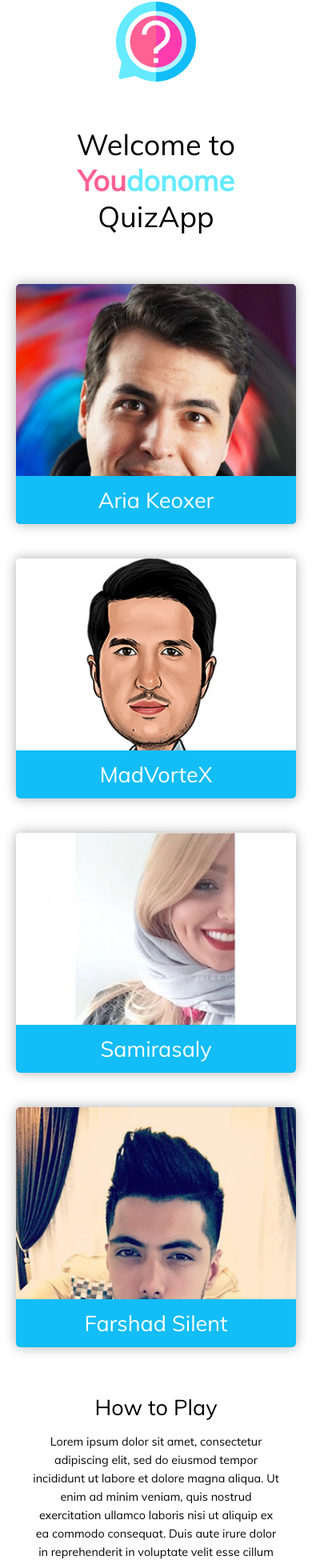
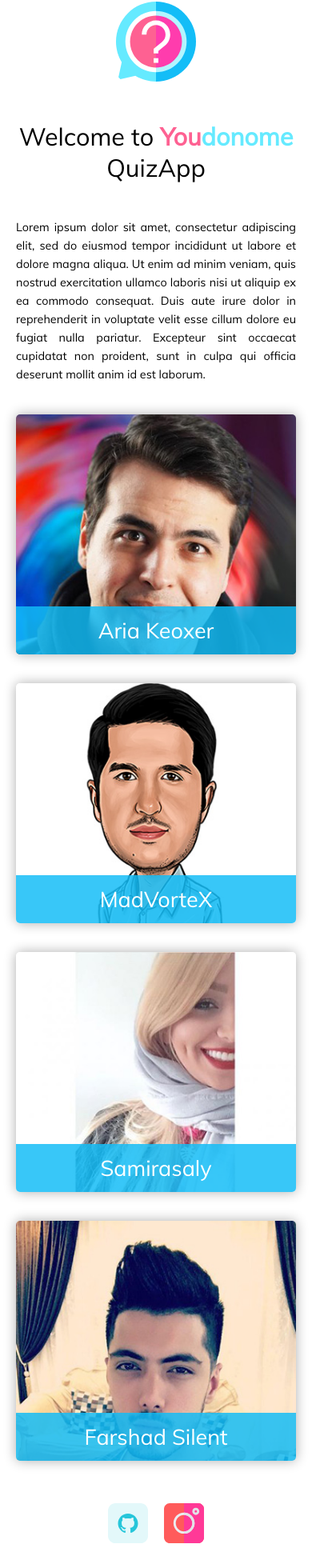
Before and after one commit to samanrashidii/youdonome, a Vue app: page / in a window 390 px wide. Shown: the part 38-1993 px from the top of the page at 80% size. Built offline with nearby package versions, Linux system fonts and the light colour scheme.

Commit message:
fix: homepage UI issues for mobile view

```diff
--- a/src/sass/components/profile-box.scss
+++ b/src/sass/components/profile-box.scss
@@ -5,6 +5,9 @@
     margin-top:100px;
     @media (max-width: $tablet-screen) {
         margin-top:40px;
+    }
+    @media (max-width: $mobile-screen) {
+        margin-top:20px;
     }
 }
 
@@ -33,7 +36,7 @@
         color: $color-white;
         text-align: center;
         padding:13px 5px;
-        background-color: $color-primary-dark;
+        background-color: $color-primary-transparent;
         z-index: 10;
     }
     @media (max-width: $laptop-screen) {
@@ -43,6 +46,9 @@
         width: 100%;
         margin:1.2rem auto;
     }
+    @media (max-width: $mobile-screen) {
+        margin:1rem auto;
+    }
     @media (max-width: $mobile-screen-xs) {
         height: $profile-box-height-xs;
     }
--- a/src/sass/components/title.scss
+++ b/src/sass/components/title.scss
@@ -4,4 +4,8 @@
         padding-top:1rem !important;
         margin-top:1rem !important;
     }
+    @media (max-width: $mobile-screen) {
+        padding:.8rem 0 !important;
+        margin:.8rem 0 !important;
+    }
 }
--- a/src/sass/prepared/_defaults.scss
+++ b/src/sass/prepared/_defaults.scss
@@ -30,12 +30,21 @@ body{
 h1,h2,h3,h4,h5,h6,strong{font-weight: normal;}
 i{font-style: normal;}
 
+h1{
+	@media (max-width: $mobile-screen) {
+		font-size: 1.7em;
+	}
+}
+
 p{
     line-height: 1.6;
     font-size: 0.8rem;
     padding-top:15px;
     strong{
         color: $color-secondary;
+	}
+	@media (max-width: $mobile-screen) {
+		text-align: justify !important;
 	}
 }
 
--- a/src/sass/prepared/_variables.scss
+++ b/src/sass/prepared/_variables.scss
@@ -11,6 +11,7 @@ $font-size-xlg: 18px;
 $color-primary: #65eaff;
 $color-primary-dark: #13bdf7;
 $color-primary-light: #b2f5ff;
+$color-primary-transparent: rgba(19, 189, 247, 0.84);
 $color-secondary: #fe6192;
 $color-secondary-dark: #ff3cad;
 $color-danger: #ff0000;
--- a/src/views/Home.vue
+++ b/src/views/Home.vue
@@ -9,6 +9,10 @@
         size="xlg"
         class="mt-2"
       />
+      <p
+        v-html="$t('howToPlay.description')"
+        class="description mt-2 text-center"
+      />
       <div
         v-if="profiles.length > 0"
         class="profile-box-wrapper"
@@ -19,17 +23,6 @@
           :image="profile.image"
           :name="profile.name"
           @click.native="profileClicked(profile)"
-        />
-      </div>
-      <Title
-        :value="$t('howToPlay.title')"
-        size="lg"
-        class="mt-2 pt-2"
-      />
-      <div class="frame frame-sm">
-        <p
-          v-html="$t('howToPlay.description')"
-          class="description mt-2 text-center"
         />
       </div>
     </div>
```
